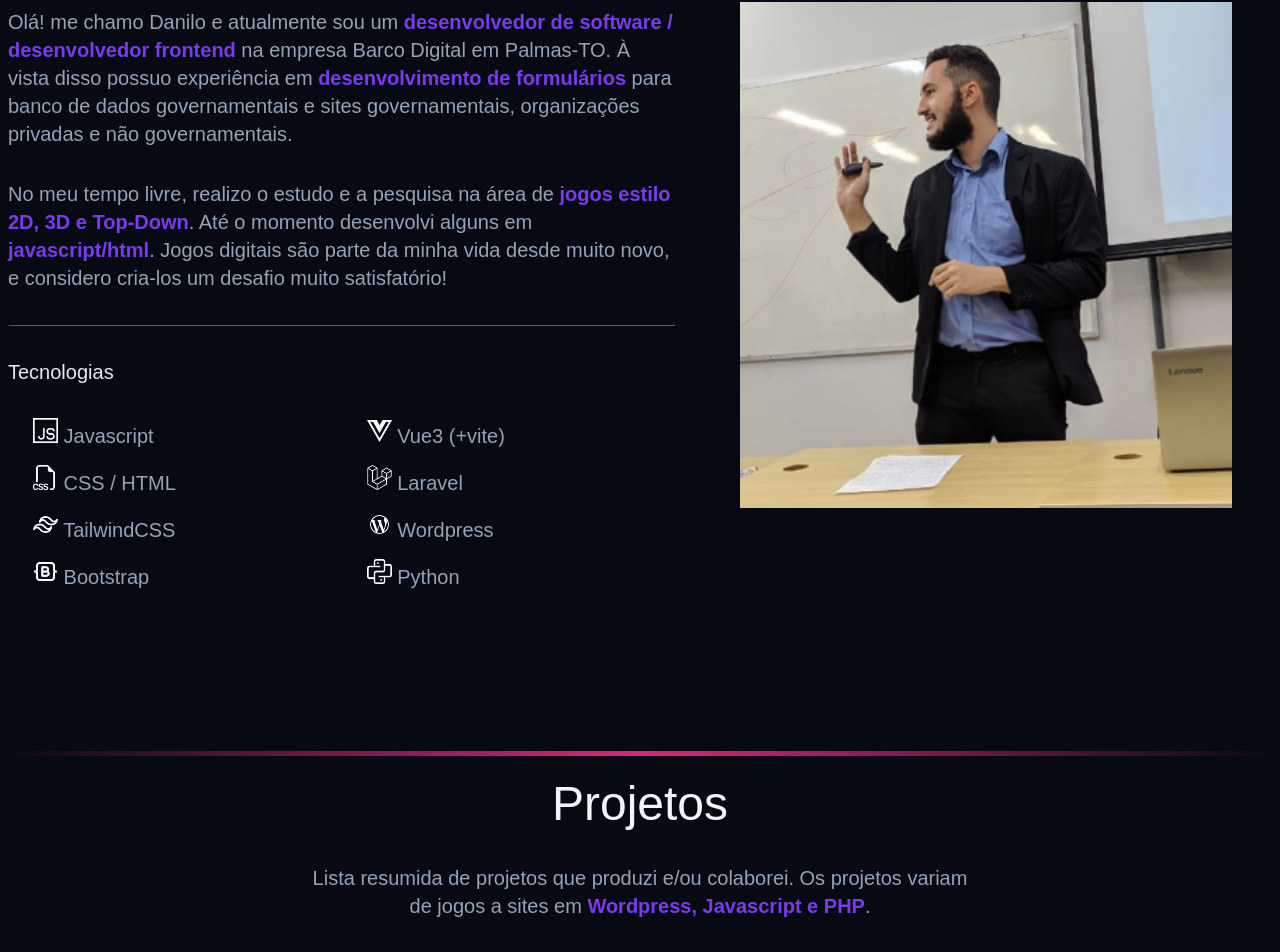
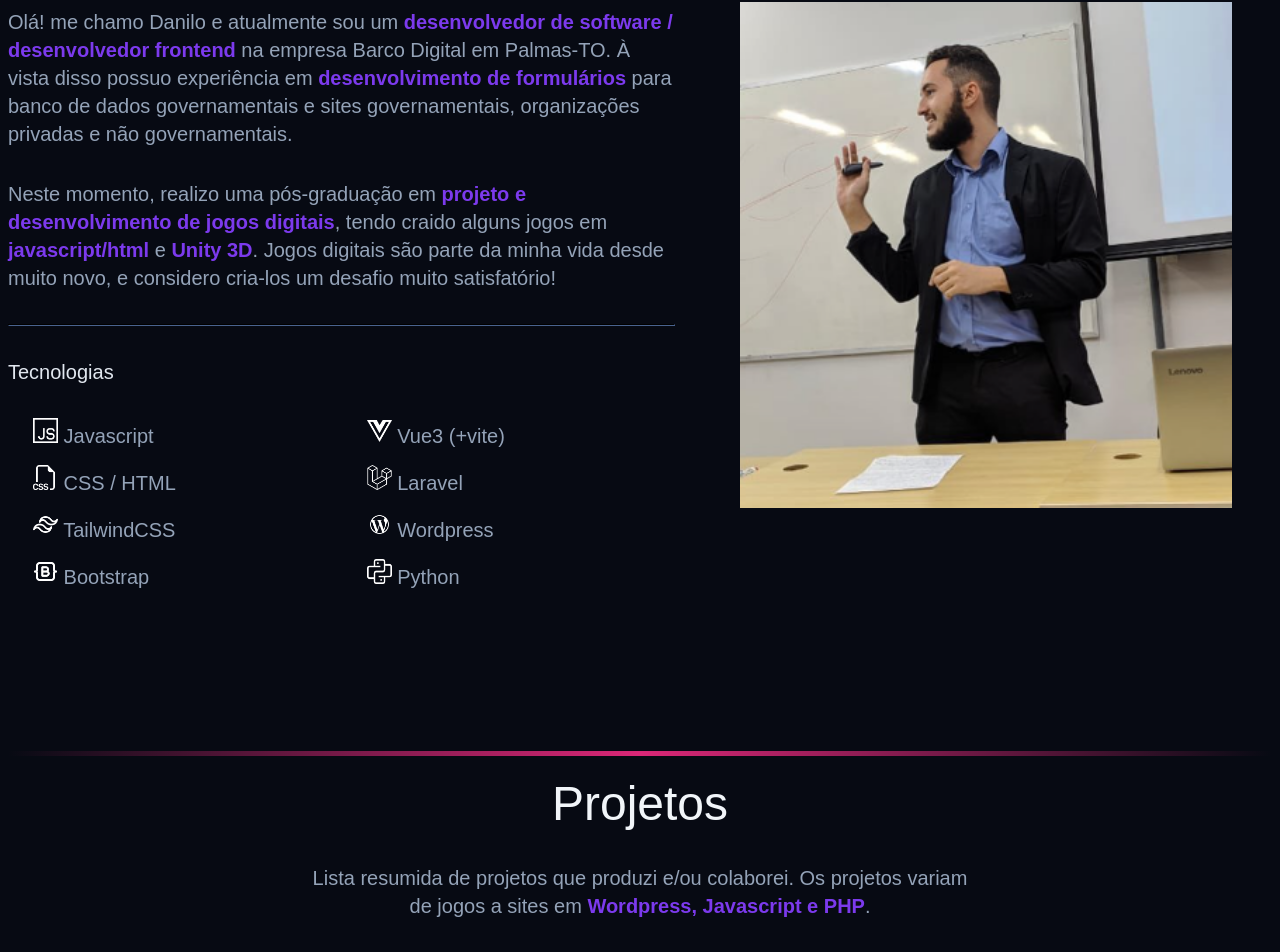
Before and after one commit to flashqueen/Portfolio, a Vue app: page / in a window 1280 px wide. Shown: the part 1059-2011 px from the top of the page. Built offline with nearby package versions, Linux system fonts and the light colour scheme; a web font is replaced by a local one.

Commit message:
Adicionado pós graduação

```diff
--- a/src/views/Home.vue
+++ b/src/views/Home.vue
@@ -37,9 +37,9 @@
             governamentais e sites governamentais, organizações privadas e não governamentais.
           </p>
           <p class="about__description">
-            No meu tempo livre, realizo o estudo e a pesquisa
-            na área de <strong>jogos estilo 2D, 3D e Top-Down</strong>.
-            Até o momento desenvolvi alguns em <strong>javascript/html</strong>.
+            Neste momento, realizo uma pós-graduação em <strong>projeto e
+            desenvolvimento de jogos digitais</strong>, tendo craido alguns jogos
+            em <strong>javascript/html</strong> e <strong>Unity 3D</strong>.
             Jogos digitais são parte da minha vida desde muito novo,
             e considero cria-los um desafio muito satisfatório!
           </p>
```
Also changed, not shown: public/BD.png (added).
